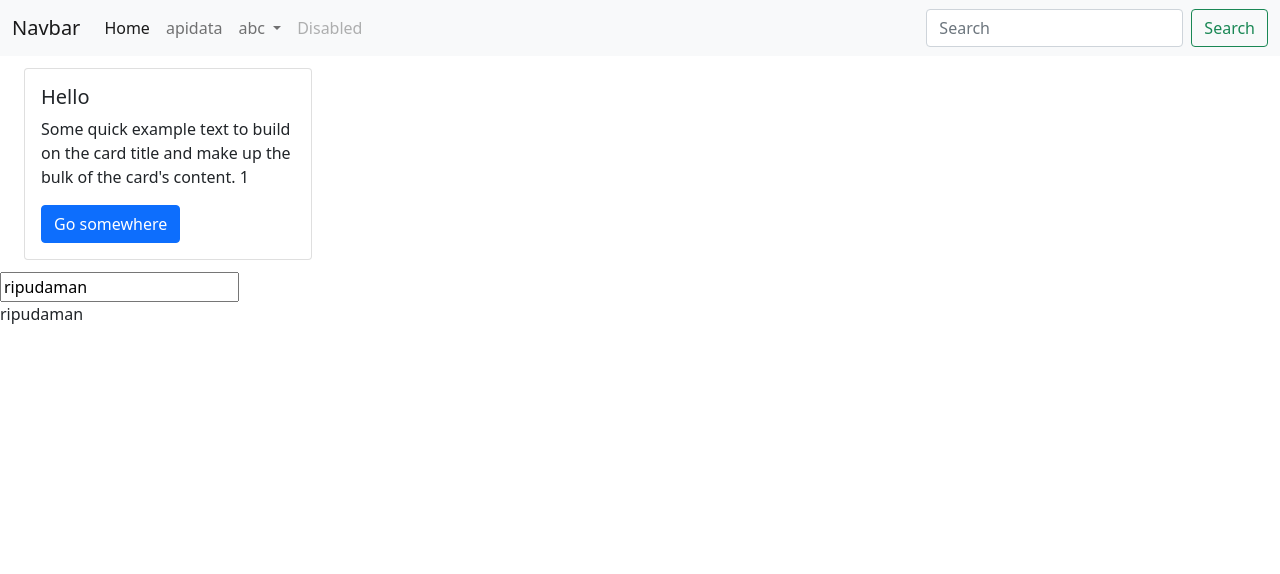
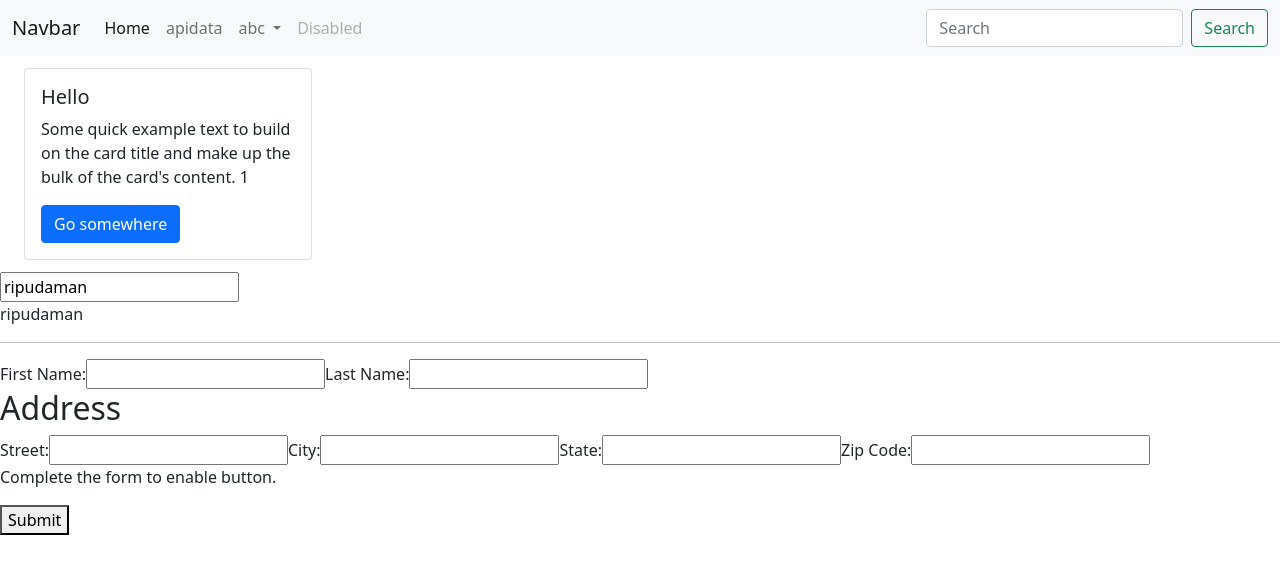
Before and after one commit to ripu502/Angular-101, an Angular app in the folder first-app/: page / in a window 1280 px wide. Shown: the top 574 px of the page. Built offline with nearby package versions, Linux system fonts and the light colour scheme.

Commit message:
making the basic form| used docs 1.0

```diff
--- a/first-app/src/app/app.component.html
+++ b/first-app/src/app/app.component.html
@@ -36,3 +36,5 @@
 </nav>
 <router-outlet></router-outlet>
 <app-two-bind></app-two-bind>
+<hr>
+<app-name-editor></app-name-editor>
--- /dev/null
+++ b/first-app/src/app/components/name-editor/name-editor.component.html
@@ -0,0 +1,41 @@
+<!-- <form [formGroup]="profileForm" (ngSubmit)="onSubmit()">
+
+    <label for=" first-name">First Name: </label>
+    <input id="first-name" type="text" formControlName="firstName">
+
+    <label for="last-name">Last Name: </label>
+    <input id="last-name" type="text" formControlName="lastName">
+
+    <p>Complete the form to enable button.</p>
+<button type="submit" [disabled]="!profileForm.valid">Submit</button>
+
+</form> -->
+
+
+<form [formGroup]="profileForm" (ngSubmit)="onSubmit()">
+
+    <label for=" first-name">First Name: </label>
+    <input id="first-name" type="text" formControlName="firstName">
+
+    <label for="last-name">Last Name: </label>
+    <input id="last-name" type="text" formControlName="lastName">
+
+    <div formGroupName="address">
+        <h2>Address</h2>
+
+        <label for="street">Street: </label>
+        <input id="street" type="text" formControlName="street">
+
+        <label for="city">City: </label>
+        <input id="city" type="text" formControlName="city">
+
+        <label for="state">State: </label>
+        <input id="state" type="text" formControlName="state">
+
+        <label for="zip">Zip Code: </label>
+        <input id="zip" type="text" formControlName="zip">
+    </div>
+    <p>Complete the form to enable button.</p>
+    <button type="submit" [disabled]="!profileForm.valid">Submit</button>
+
+</form>
--- /dev/null
+++ b/first-app/src/app/components/name-editor/name-editor.component.ts
@@ -0,0 +1,37 @@
+import { Component, OnInit } from '@angular/core';
+import { FormGroup, FormControl } from '@angular/forms';
+
+@Component({
+  selector: 'app-name-editor',
+  templateUrl: './name-editor.component.html',
+  styleUrls: ['./name-editor.component.scss']
+})
+export class NameEditorComponent implements OnInit {
+
+  // profileForm = new FormGroup({
+  //   firstName: new FormControl(''),
+  //   lastName: new FormControl(''),
+  // });
+
+  profileForm = new FormGroup({
+    firstName: new FormControl(''),
+    lastName: new FormControl(''),
+    address: new FormGroup({
+      street: new FormControl(''),
+      city: new FormControl(''),
+      state: new FormControl(''),
+      zip: new FormControl('')
+    })
+  });
+
+  constructor() { }
+
+  ngOnInit(): void {
+  }
+
+  onSubmit() {
+    // TODO: Use EventEmitter with form value
+    console.warn(this.profileForm.value);
+  }
+
+}
```
Also changed, not shown: first-app/src/app/app.module.ts (+6 -2 lines), first-app/src/app/components/name-editor/name-editor.component.scss (added), 1 other file (tests, documents, lock files or other folders).
